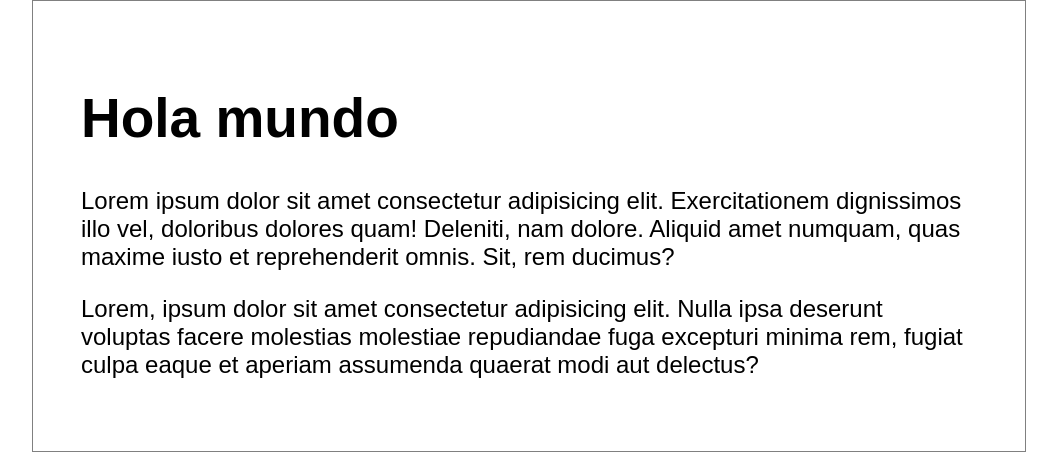
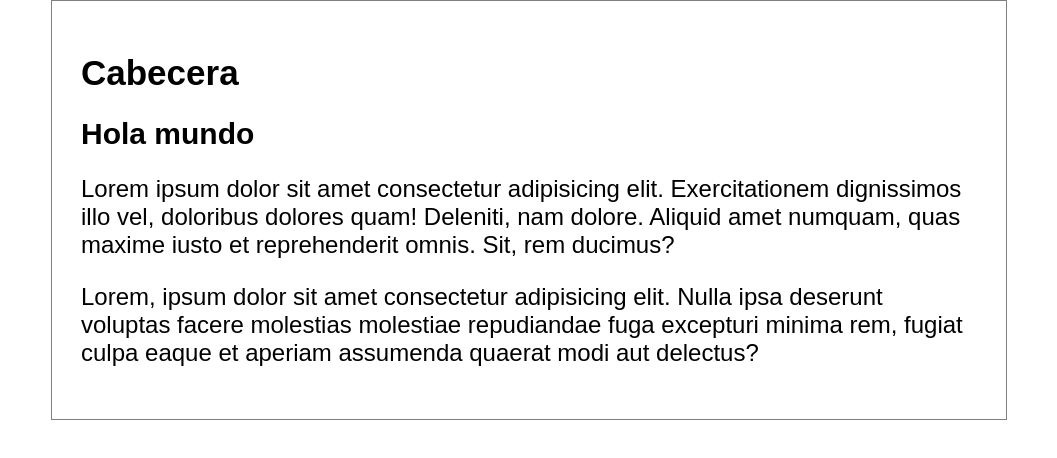
Before and after one commit to Se1juro/blog-git-study, a plain HTML site: page index.html in a window 1280 px wide. Shown: the whole page, without its empty margins (111-1168 px from the left). Drawn offline with Linux system fonts and the light colour scheme.

Commit message:
Estructura inicial de la cabecera

```diff
--- a/css/styles.css
+++ b/css/styles.css
@@ -6,7 +6,7 @@ body{
     padding: 0;
 }
 .container h1{
-    font-size: 55px;
+    font-size: 30px;
 }
 .container{
     color: black;
@@ -14,6 +14,9 @@ body{
     border: 1px solid gray;
     width: 70%;
     margin: 0 auto;
-    padding: 2em;
+    padding: 1.2em;
     font-size: 24px;
 }
+.cabecera h1{
+    font-size: 35px;
+}
--- a/index.html
+++ b/index.html
@@ -9,6 +9,9 @@
 </head>
 <body>
     <div class="container">
+        <div class="cabecera">
+            <h1>Cabecera</h1>
+        </div>
         <div class="post">
             <h1>Hola mundo</h1>
             <p>Lorem ipsum dolor sit amet consectetur adipisicing elit. Exercitationem dignissimos illo vel, doloribus dolores quam! Deleniti, nam dolore. Aliquid amet numquam, quas maxime iusto et reprehenderit omnis. Sit, rem ducimus?</p>
```
